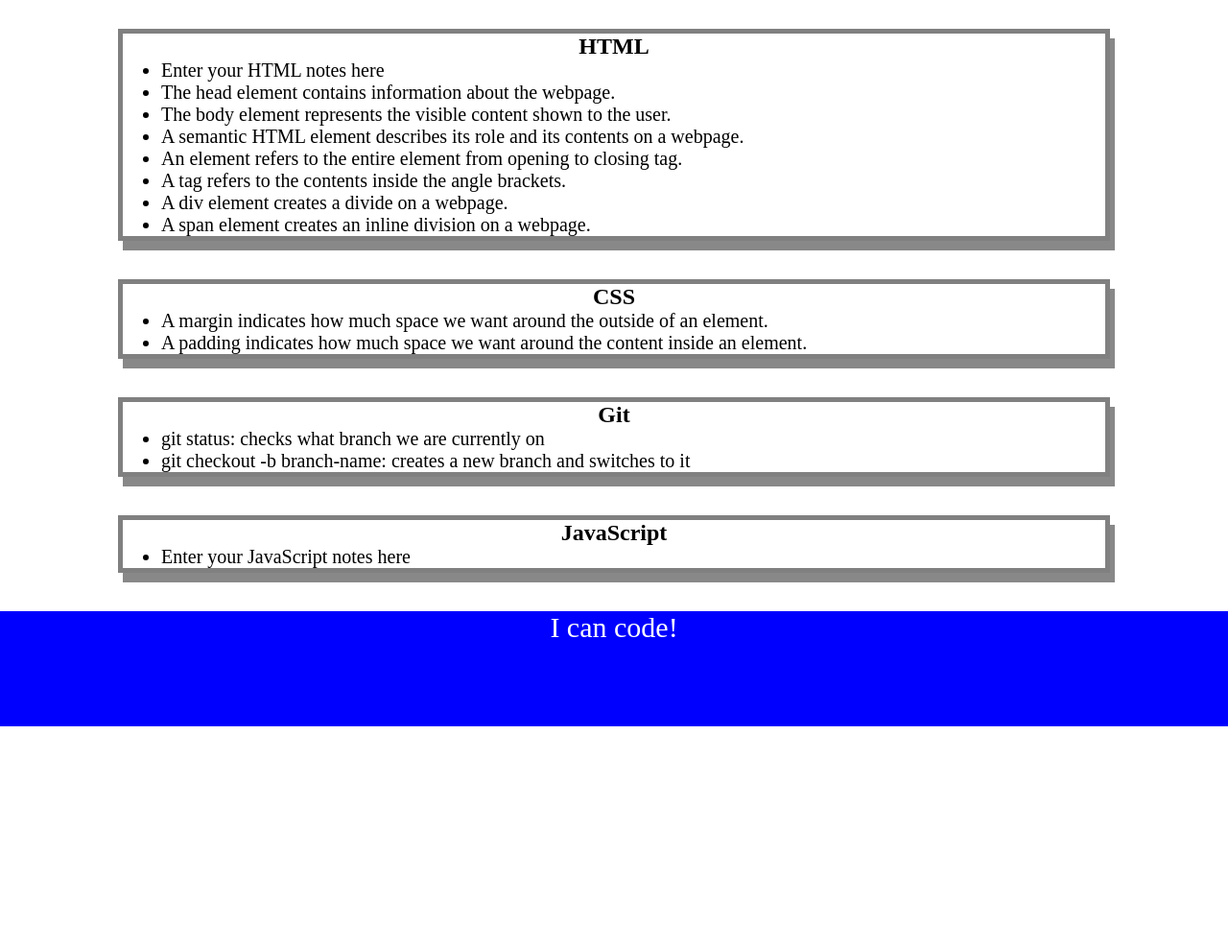
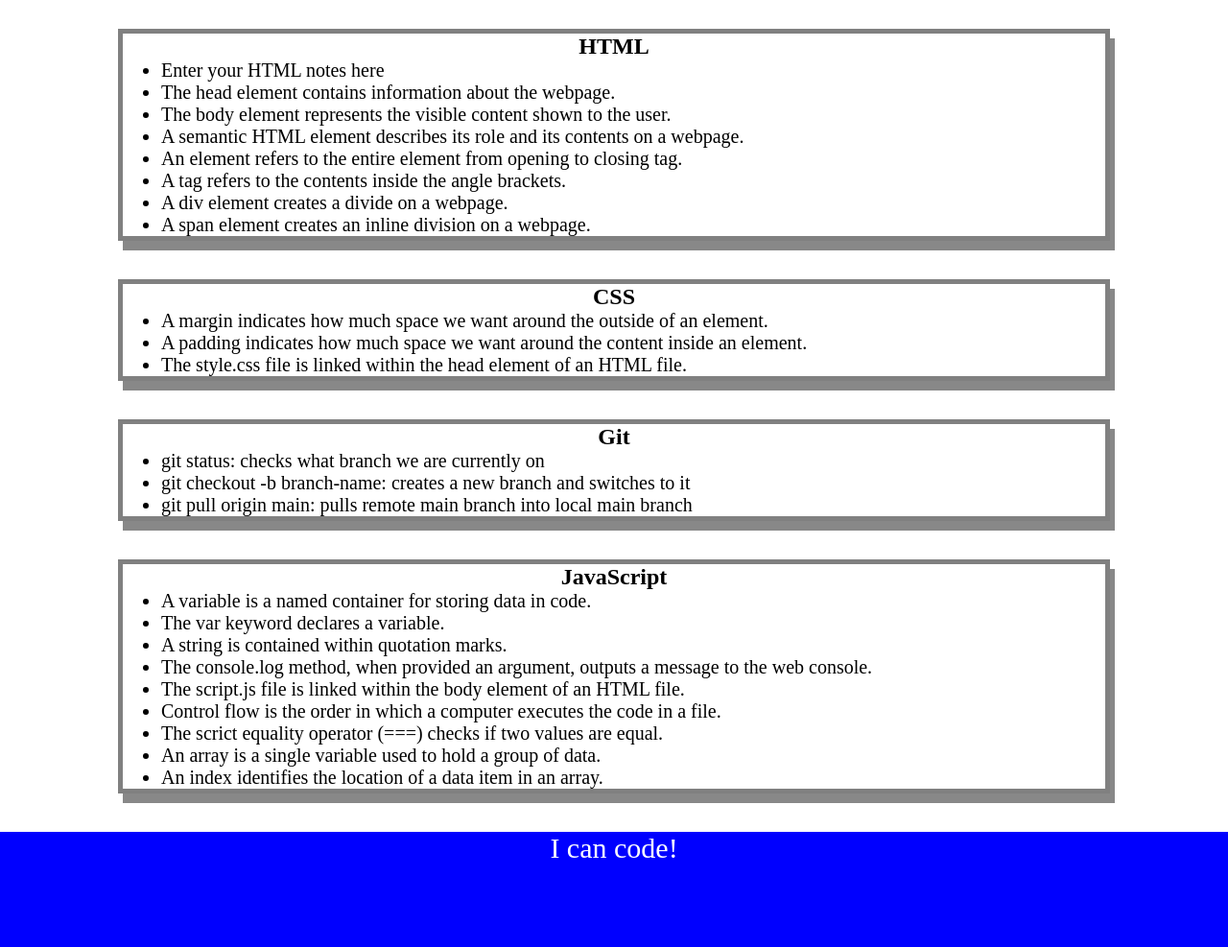
Before and after one commit to pinkhaze/prework-study-guide, a plain HTML site: page index.html in a window 1280 px wide. Shown: the part 130-1117 px from the top of the page at 96% size. Before the commit the page ends 887 px from the top, so only its background shows below. Drawn offline with Linux system fonts and the light colour scheme.

Commit message:
added JavaScript to project

```diff
--- /dev/null
+++ b/assets/script.js
@@ -0,0 +1,19 @@
+var topics = ['HTML', 'CSS', 'Git', 'JavaScript'];
+
+for (var x = 0; x < topics.length; x++) {
+    console.log(topics[x]);
+}
+
+/*
+if (topic === 'HTML') {
+  console.log("Let's study HTML!");
+} else if (topic === 'CSS') {
+  console.log("Let's study CSS!");
+} else if (topic === 'Git') {
+  console.log("Let's study Git!");
+} else if (topic === 'JavaScript') {
+  console.log("Let's study JavaScript!");
+} else {
+  console.log('Please try again!');
+}
+*/
--- a/index.html
+++ b/index.html
@@ -11,6 +11,7 @@
     <header id="top">
       <h1>Prework Study Guide</h1>
       <img src="./assets/bowtie-cat.png" alt="Profile image of cat wearing a bow tie." />
+      <h2>✨ Open the Console to See What's Happening ✨</h2>
     </header>
     <main>
       <section class="card" id="html-section">
@@ -32,6 +33,7 @@
         <ul>
           <li>A margin indicates how much space we want around the outside of an element.</li>
           <li>A padding indicates how much space we want around the content inside an element.</li>
+          <li>The style.css file is linked within the head element of an HTML file.</li>
         </ul>
       </section>
 
@@ -40,13 +42,22 @@
         <ul>
           <li>git status: checks what branch we are currently on</li>
           <li>git checkout -b branch-name: creates a new branch and switches to it</li>
+          <li>git pull origin main: pulls remote main branch into local main branch</li>
         </ul>
       </section>
 
       <section class="card" id="javascript-section">
         <h2>JavaScript</h2>
         <ul>
-          <li>Enter your JavaScript notes here</li>
+          <li>A variable is a named container for storing data in code.</li>
+          <li>The var keyword declares a variable.</li>
+          <li>A string is contained within quotation marks.</li>
+          <li>The console.log method, when provided an argument, outputs a message to the web console.</li>
+          <li>The script.js file is linked within the body element of an HTML file.</li>
+          <li>Control flow is the order in which a computer executes the code in a file.</li>
+          <li>The scrict equality operator (===) checks if two values are equal.</li>
+          <li>An array is a single variable used to hold a group of data.</li>
+          <li>An index identifies the location of a data item in an array.</li>
         </ul>
       </section>
     </main>
@@ -54,5 +65,6 @@
     <footer>
       <p>I can code!</p>
     </footer>
+    <script src="./assets/script.js"></script>
   </body>
 </html>
```
